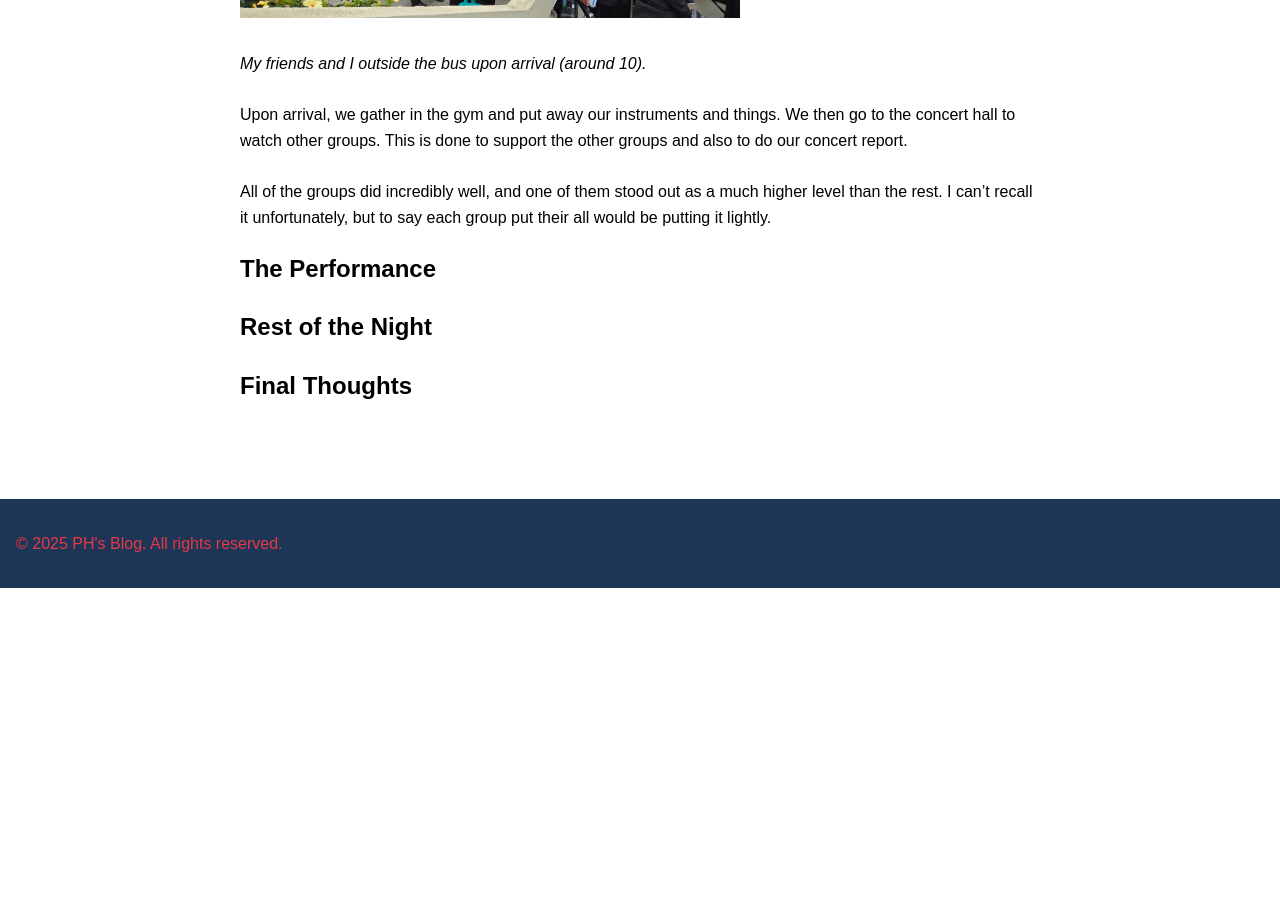
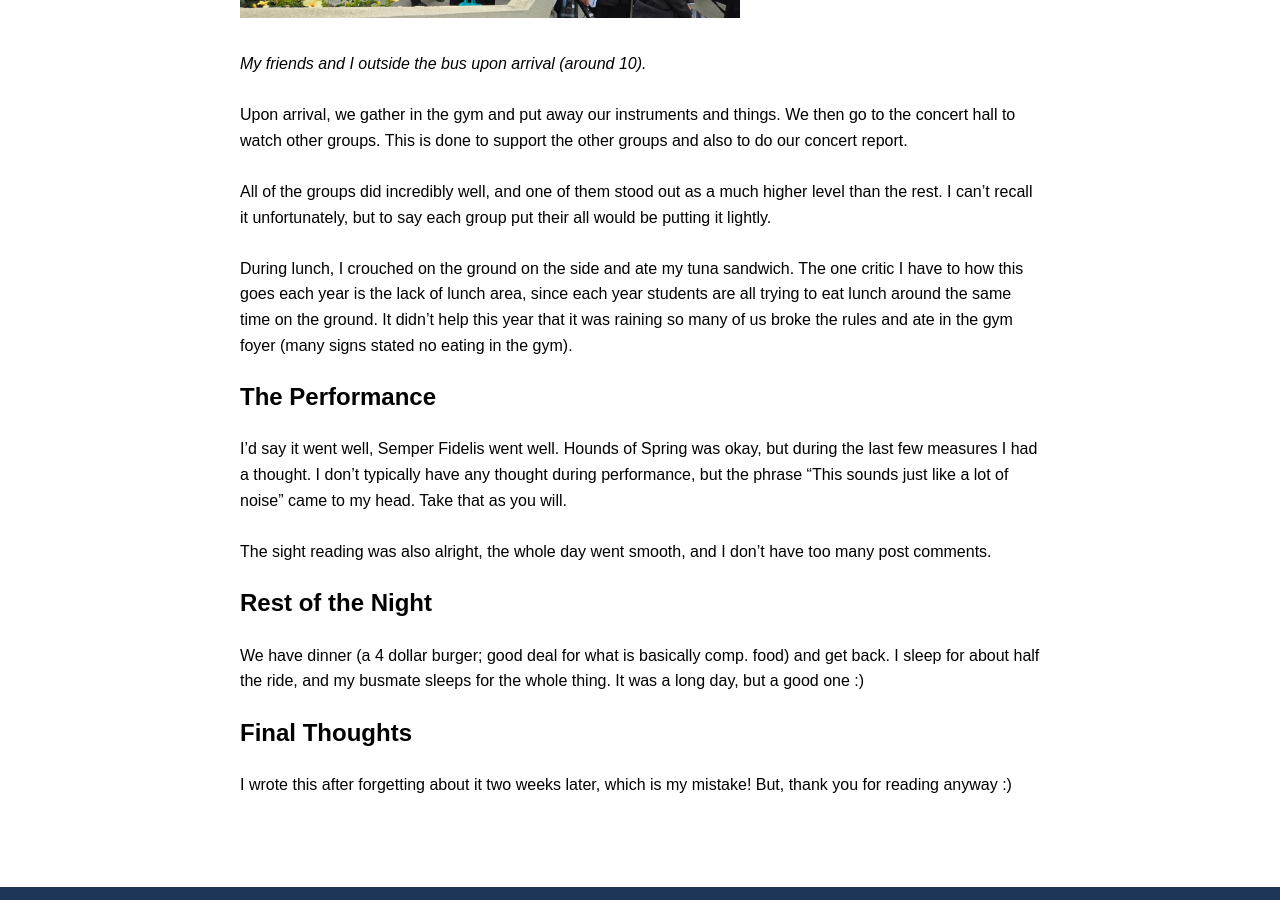
Before and after one commit to CaptainSapphire/PH-s-Blog, a Jekyll site: the page built from _posts/2025-03-15-Whittier-Festival.md, in a window 1280 px wide and 900 px high, scrolled down 1212 px. Built offline with Jekyll 4.4.1, drawn with Linux system fonts in a browser that asks for light colours; our own code applies the rules of GitHub Pages for plain Markdown files; before the commit the page ends 1800 px from its top, so only the background shows below that.

Commit message:
Update 2025-03-15-Whittier-Festival.md

```diff
--- a/_posts/2025-03-15-Whittier-Festival.md
+++ b/_posts/2025-03-15-Whittier-Festival.md
@@ -8,11 +8,15 @@ Our call time was around 7am, and we all took attendance, and loaded onto the bu
 <img src="https://github.com/CaptainSapphire/PH-s-Blog/blob/main/assets/March%202025/3571043192264813336.jpg?raw=true" alt="Friends" width="500"/> <img src="https://github.com/CaptainSapphire/PH-s-Blog/blob/main/assets/March%202025/99844418688154487.jpg?raw=true" alt="Outside the bus" width="500"/><br><br>
 *My friends and I outside the bus upon arrival (around 10).* <br><br>
 Upon arrival, we gather in the gym and put away our instruments and things. We then go to the concert hall to watch other groups. This is done to support the other groups and also to do our concert report.<br><br>
-All of the groups did incredibly well, and one of them stood out as a much higher level than the rest. I can't recall it unfortunately, but to say each group put their all would be putting it lightly.
-
+All of the groups did incredibly well, and one of them stood out as a much higher level than the rest. I can't recall it unfortunately, but to say each group put their all would be putting it lightly. <br><br>
+During lunch, I crouched on the ground on the side and ate my tuna sandwich. The one critic I have to how this goes each year is the lack of lunch area, since each year students are all trying to eat lunch around the same time on the ground. It didn't help this year that it was raining so many of us broke the rules and ate in the gym foyer (many signs stated no eating in the gym).
 
 ## The Performance
+I'd say it went well, Semper Fidelis went well. Hounds of Spring was okay, but during the last few measures I had a thought. I don't typically have any thought during performance, but the phrase "This sounds just like a lot of noise" came to my head. Take that as you will. <br><br>
+The sight reading was also alright, the whole day went smooth, and I don't have too many post comments.
 
 ## Rest of the Night
+We have dinner (a 4 dollar burger; good deal for what is basically comp. food) and get back. I sleep for about half the ride, and my busmate sleeps for the whole thing. It was a long day, but a good one :)
 
 ## Final Thoughts
+I wrote this after forgetting about it two weeks later, which is my mistake! But, thank you for reading anyway :)
```
